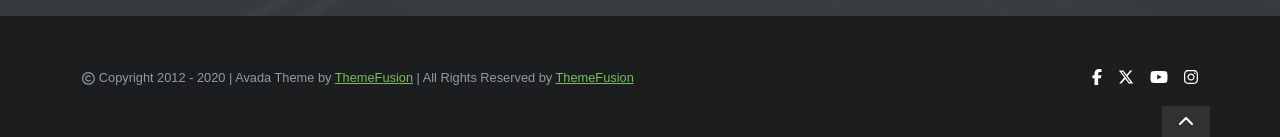
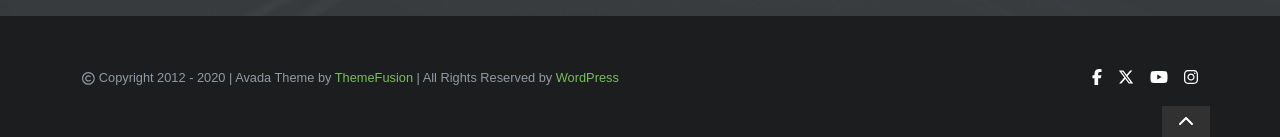
Before and after one commit to vincenzomercadante/proj-html-vuejs, a Vue app: page / in a window 1280 px wide. Shown: the part 5710-5847 px from the top of the page. Built offline with nearby package versions, Linux system fonts and the light colour scheme.

Commit message:
feat: add nav menu click handler

```diff
--- a/src/components/AppFooter.vue
+++ b/src/components/AppFooter.vue
@@ -76,7 +76,7 @@ export default {
           <font-awesome-icon icon="fa-regular fa-copyright" />
           <p class="mb-0 ms-1">
             Copyright 2012 - 2020 | Avada Theme by <a href="#">ThemeFusion</a> |
-            All Rights Reserved by <a href="#">ThemeFusion</a>
+            All Rights Reserved by <a href="#">WordPress</a>
           </p>
         </div>
 
@@ -130,6 +130,10 @@ footer {
       }
       p {
         padding-right: 2rem;
+
+        a {
+          text-decoration: none;
+        }
       }
     }
 
--- a/src/components/AppHeader.vue
+++ b/src/components/AppHeader.vue
@@ -1,9 +1,16 @@
 <script>
+import { store } from "../store/store";
 import AppButton from "./AppButton.vue";
 import AppHero from "./AppHero.vue";
 import NavBadge from "./NavBadge.vue";
 
 export default {
+  data() {
+    return {
+      store,
+    };
+  },
+
   components: { AppButton, AppHero, NavBadge },
 
   props: {
@@ -15,6 +22,10 @@ export default {
   methods: {
     generateUrl(path) {
       return new URL(path, import.meta.url).href;
+    },
+
+    changeActiveMenu(index) {
+      store.menuActive = index;
     },
   },
 };
@@ -46,9 +57,10 @@ export default {
             <ul>
               <!-- text links -->
               <li
-                v-for="link in links"
+                v-for="(link, index) in links"
                 class="me-5"
-                :class="link.active ? 'active' : ''"
+                :class="index === store.menuActive ? 'active' : ''"
+                @click="changeActiveMenu(index)"
               >
                 <!-- text -->
                 <a :href="link.href" class="me-1">{{ link.linkName }}</a>
@@ -105,6 +117,7 @@ header {
 
       li {
         padding-bottom: 5px;
+        cursor: pointer;
       }
       li.active {
         color: $primary-color;
--- a/src/store/store.js
+++ b/src/store/store.js
@@ -135,4 +135,5 @@ export const store = reactive({
   ],
 
   slideActive: 0,
+  menuActive: 0,
 });
--- a/src/styles/general.scss
+++ b/src/styles/general.scss
@@ -12,10 +12,9 @@ ul {
 
   li {
     display: inline-block;
-
-    a {
-      color: inherit;
-      text-decoration: none;
-    }
   }
 }
+a {
+  color: inherit;
+  text-decoration: none;
+}
```
